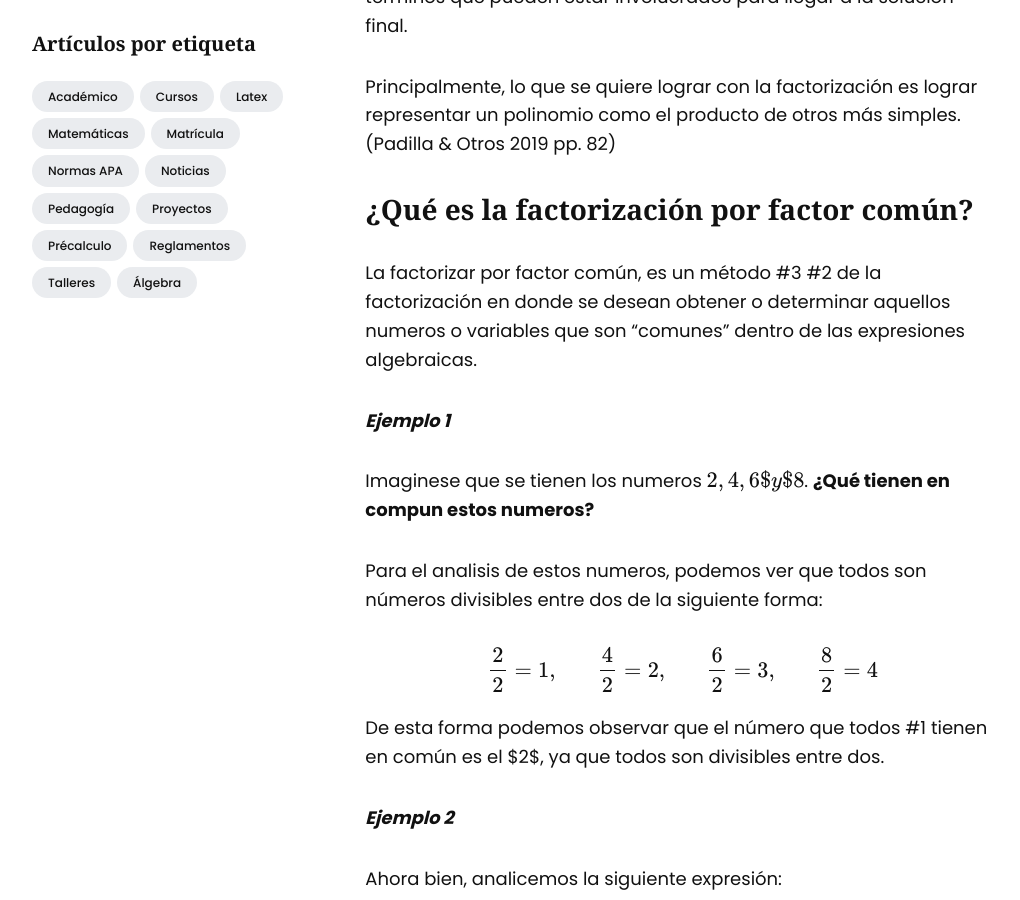
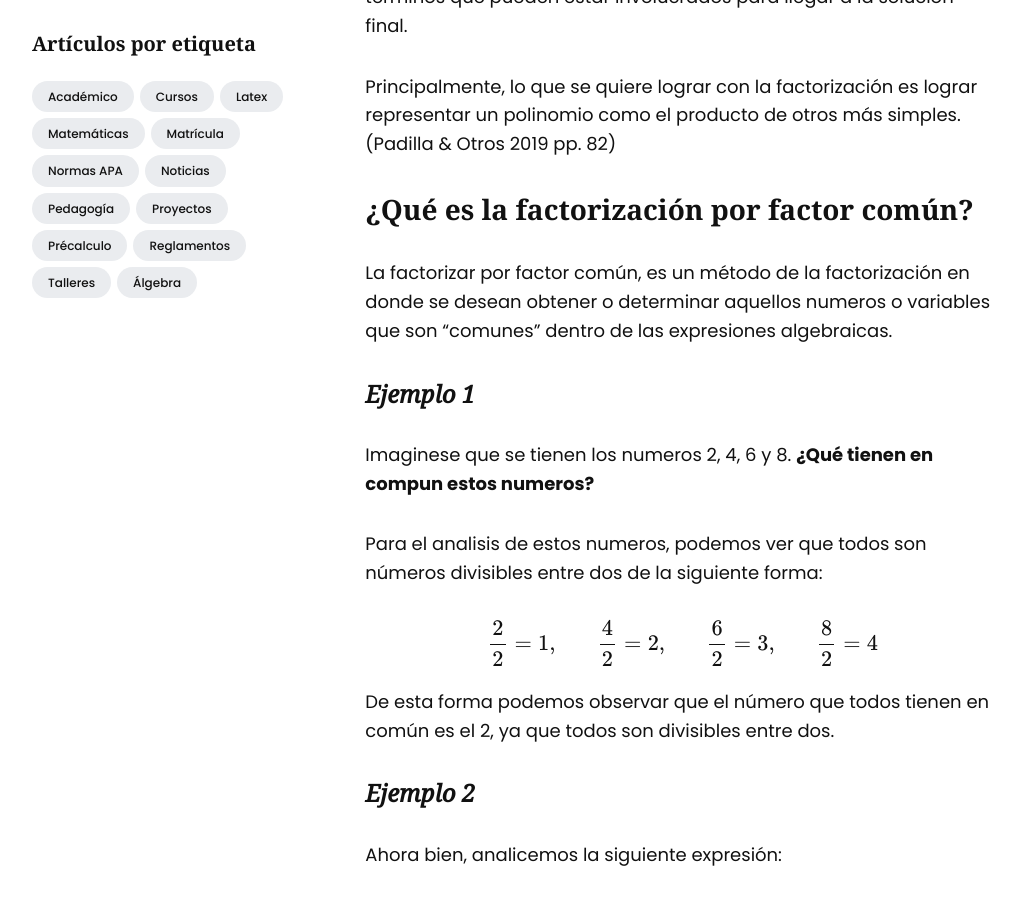
Before and after one commit to asoesem/asoesem.github.io, a Jekyll site: the page built from _posts/2024-04-04-factorizacion-por-factor-comun.md, in a window 1280 px wide and 900 px high, scrolled down 1070 px. Shown: the whole window, without its empty margins (124-1144 px from the left). Built offline with Jekyll 4.4.1, drawn with Linux system fonts in a browser that asks for light colours.

Commit message:
Update 2024-04-04-factorizacion-por-factor-comun.md

```diff
--- a/_posts/2024-04-04-factorizacion-por-factor-comun.md
+++ b/_posts/2024-04-04-factorizacion-por-factor-comun.md
@@ -12,23 +12,25 @@ comments: true
 share: true
 ---
 # ¿Qué es la factorización?
+
 La factorización es un procedimiento matemático que nos ayuda a representar expresiones algebraicas de otra forma, también la factorización ayuda a la eliminar factores que se repiten en las dichas expresiones y ayudan tambien a conocer aquellos números o términos que pueden estar involucrados para llegar a la solución final.
 
 Principalmente, lo que se quiere lograr con la factorización es lograr representar un polinomio como el producto de otros más simples. (Padilla & Otros 2019 pp. 82)
 ## ¿Qué es la factorización por factor común?
-La factorizar por factor común, es un método #3 #2 de la factorización en donde se desean obtener o determinar aquellos numeros o variables que son "comunes" dentro de las expresiones algebraicas.
 
-***Ejemplo 1***
+La factorizar por factor común, es un método de la factorización en donde se desean obtener o determinar aquellos numeros o variables que son "comunes" dentro de las expresiones algebraicas.
 
-Imaginese que se tienen los numeros $$2, 4, 6$ y $8$$. **¿Qué tienen en compun estos numeros?**
+### ***Ejemplo 1***
+
+Imaginese que se tienen los numeros 2, 4, 6 y 8. **¿Qué tienen en compun estos numeros?**
 
 Para el analisis de estos numeros, podemos ver que todos son números divisibles entre dos de la siguiente forma:
 
 $$\dfrac{2}{2}=1, \hspace{1cm} \dfrac{4}{2}=2, \hspace{1cm} \dfrac{6}{2}=3, \hspace{1cm} \dfrac{8}{2}=4$$
 
-De esta forma podemos observar que el número que todos #1 tienen en común es el $2$, ya que todos son divisibles entre dos.
+De esta forma podemos observar que el número que todos tienen en común es el 2, ya que todos son divisibles entre dos.
 
-***Ejemplo 2***
+### ***Ejemplo 2***
 
 Ahora bien, analicemos la siguiente expresión:
 
@@ -48,17 +50,17 @@ Y así es como aplicamos la factorización por factor común.
 
 &nbsp;<strong>NOTA:&nbsp;</strong>Para poder aplicar la factorizaci&oacute;n por factor com&uacute;n, debemos comprender que el t&eacute;rmino que sea&nbsp;<span style="text-decoration: underline;">com&uacute;n</span> debe estar presente en todos los factores o &eacute;rminos del polinomio.
 
-***Ejemplo 3***
+### ***Ejemplo 3***
 
-En muchas ocaciones, vamos a tener polinomios términos con exponentes diferentes a 1, por lo que en ese caso; debemos aplicar las propiedades de las potencias y extraer el <strong>mayor factor común</strong> . Por ejemplo, imaginemos que tenemos la expresión $$zx^3+yx^5$$.
+En muchas ocaciones, vamos a tener polinomios términos con exponentes diferentes a 1, por lo que en ese caso; debemos aplicar las propiedades de las potencias y extraer el <strong>mayor factor común</strong> . Por ejemplo, imaginemos que tenemos la expresión $$zx^3+yx^5$$
 
 Se sabe que el término $$zx^3=x\cdot x \cdot x \cdot z \hspace{0.5cm}$$ y que $$\hspace{0.5cm}yx^5=x \cdot x \cdot x \cdot x \cdot x \cdot x \cdot y, \hspace{0.5cm}$$ entonces si queremos encontrar <span style="text-decoration: underline;"><strong>los términos que se encuentran en común en ambos monomios</strong></span> entonces podemos decir que es $$x^3=x \cdot x \cdot x, \hspace{0.5cm}$$ por lo que la factorización correspondiente será:
 
 $$zx^3+yx^5=x^3(z+yx^2)$$
 
-Observese que si multiplicamos $$x^3 \cdot yx^2=yx^5$$ y de la misma forma si multiplicamos $$x^3 \cdot z=zx^3$$.
+Observese que si multiplicamos $$x^3 \cdot yx^2=yx^5$$ y de la misma forma si multiplicamos $$x^3 \cdot z=zx^3$$
 
-***Ejemplo 4***
+### ***Ejemplo 4***
 
 Factorice completamente la expresión $$8x^{6}y^{5}z^{7}+16x^{3}y^{7}z^{4}$$
 
@@ -70,6 +72,6 @@ $$=8 x^{3}x^{3}y^{5}z^{4}z^{3}+8 \cdot 2x^{3}y^{5}y^{2}z^{4} \hspace {1.5cm}$$ a
 
 $$=8x^{3}y^{5}z^{4}(x^{3}z^{3}+2y^{2})  \hspace{1.5 cm}$$ Aplicando la ley distributiva y obteniendo el mayor factor común entre los términos.
 
-### Referencias bibliográficas
+## Referencias bibliográficas
 
 Padilla. E. M. & Otros (2019). Precálculo versión preliminar. EUNED.
```
